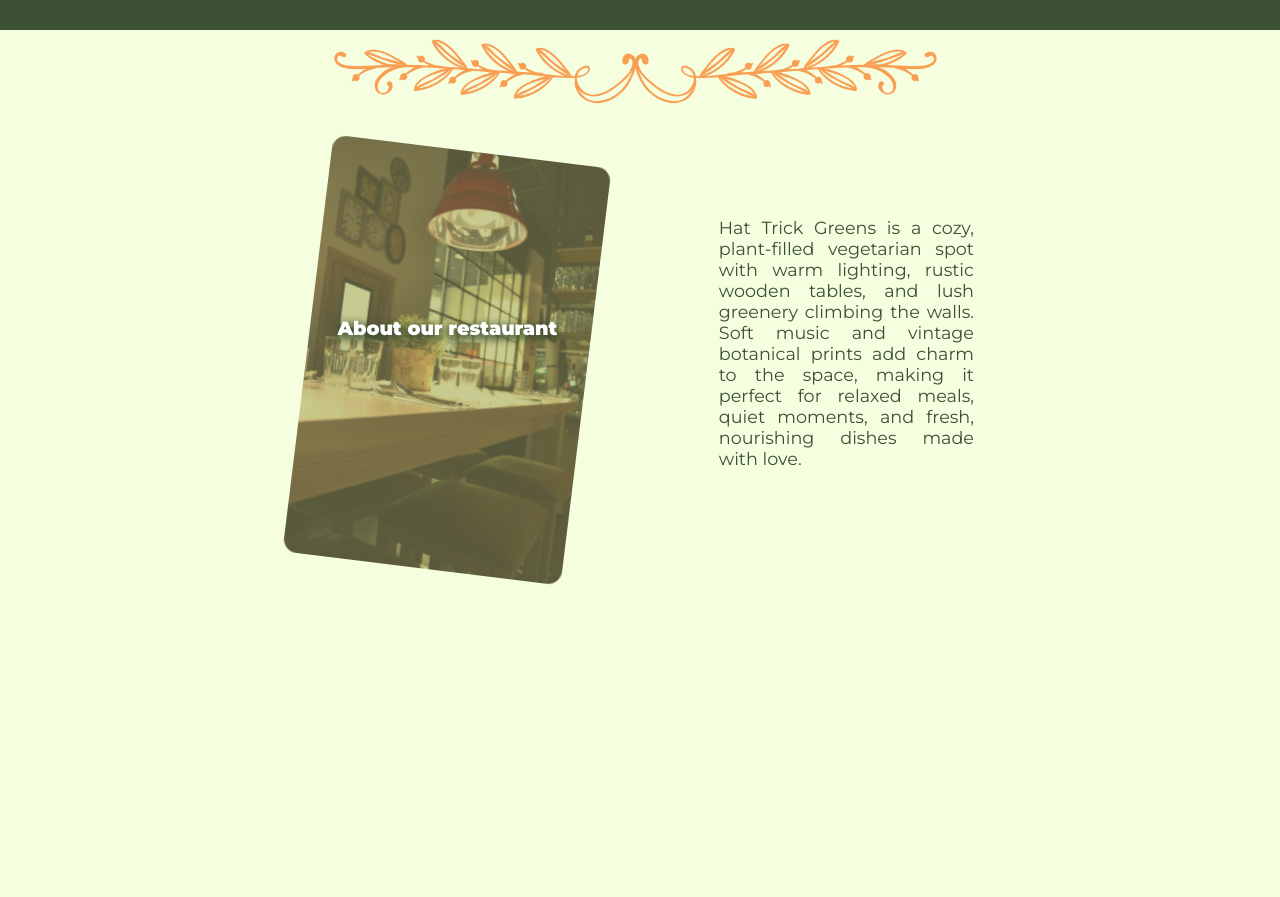
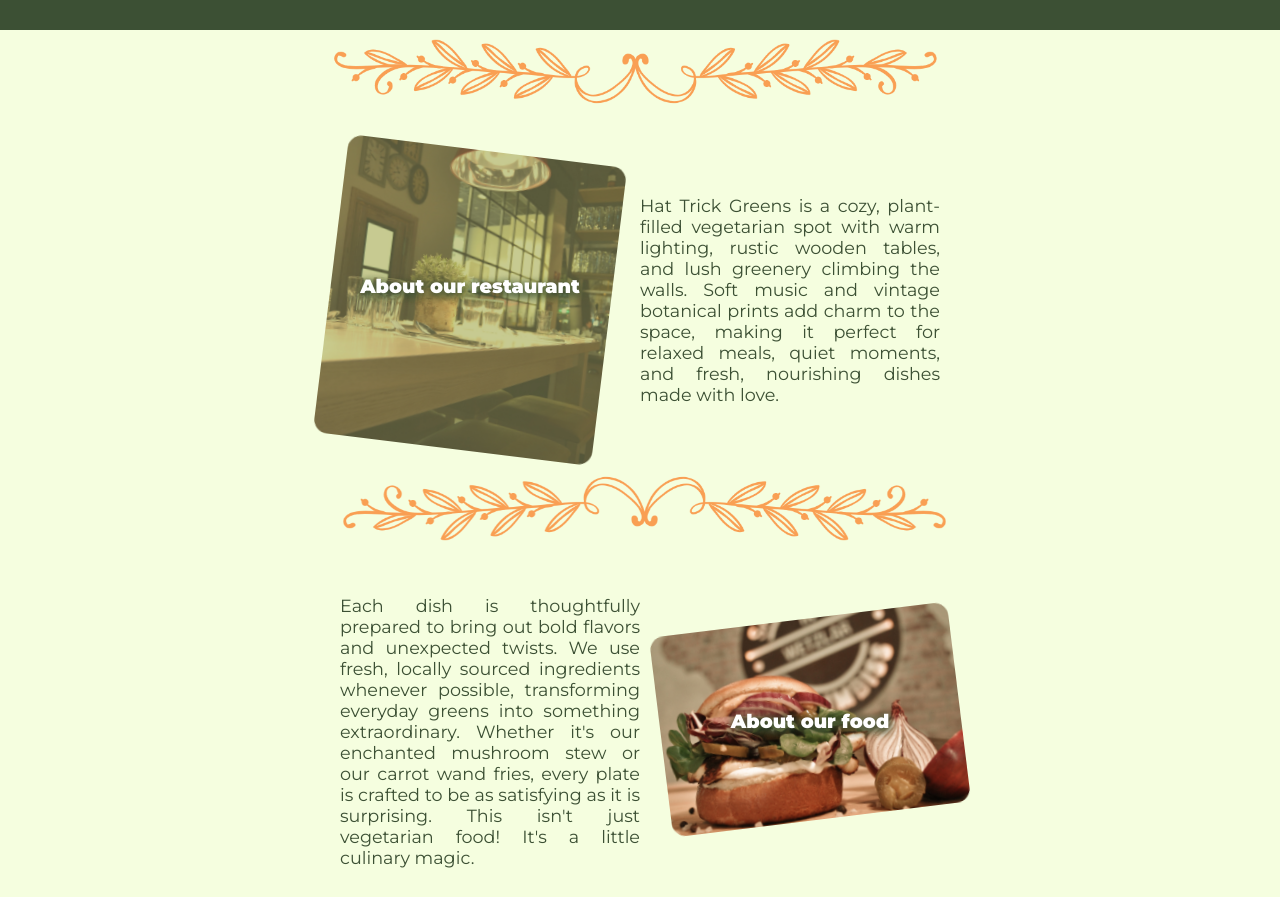
Before and after one commit to Danisaurius/Hat-Trick-Greens, a plain HTML site: page index.html in a window 1280 px wide. Shown: the part 1280-2177 px from the top of the page. Before the commit the page ends 1865 px from the top, so only its background shows below. Drawn offline with Linux system fonts and the light colour scheme.

Commit message:
Fix smaller vw responsive design for restaurant and info food. Fix header for same issue

```diff
--- a/index.html
+++ b/index.html
@@ -83,7 +83,24 @@
                     <p>Hat Trick Greens is a cozy, plant-filled vegetarian spot with warm lighting, rustic wooden tables, and lush greenery climbing the walls. Soft music and vintage botanical prints add charm to the space, making it perfect for relaxed meals, quiet moments, and fresh, nourishing dishes made with love.</p>
                 </div>
             </div>
+        </section>
 
+        <div class="divider">
+            <img class="divider-image" id="divider4" src="Assets/Images/OrnamentSeparator.png" alt="divider">
+        </div>
+
+        <section class="about-the-food">
+            <div class="about-the-food-container">
+                <div class="about-the-food-text-container">
+                    <p>Each dish is thoughtfully prepared to bring out bold flavors and unexpected twists. We use fresh, locally sourced ingredients whenever possible, transforming everyday greens into something extraordinary. Whether it's our enchanted mushroom stew or our carrot wand fries, every plate is crafted to be as satisfying as it is surprising. This isn't just vegetarian food! It's a little culinary magic.</p>
+                </div>
+                <div class="about-us-image-container">
+
+                    <img class="about-our-food-image" src="Assets/Images/Vegan Sandwich 1.jpg" alt="Vegan Sandwich">
+                    <p><span class="bold">About our food</span></p>
+                </div>
+
+            </div>
         </section>
 
     </main>
--- a/main.js
+++ b/main.js
@@ -14,7 +14,7 @@
   });
 });
 
-const elementsToObserve = document.querySelectorAll('.about-us-image, .about-us-image-container p');
+const elementsToObserve = document.querySelectorAll('.about-us-image, .about-us-image-container p, .about-our-food-image');
 
 elementsToObserve.forEach(el => {
   observer.observe(el);
--- a/styles.css
+++ b/styles.css
@@ -209,16 +209,18 @@
 .about-us-container {
     display: flex;
     margin: 40px auto 0 auto;
-    width: 60%;
+    width: 50%;
     min-width: 320px;
     height: auto;
+    max-height: 300px;
     /* border: 1px solid red; */
+    align-items: center;
 }
 
 .about-us-image-container {
     display: flex;
     position: relative;
-    width: 60%;
+    width: 50%;
     /* border: 1px solid orange; */
     justify-content: center;
 }
@@ -245,7 +247,7 @@
     width: 100%;
     max-width: 280px;
     min-width: 210px;
-    max-height: 100%;
+    max-height: 300px;
     object-fit: cover;
     margin: auto;
     transform: rotate(7deg);
@@ -255,7 +257,6 @@
     position: relative;
 
     transform: translateX(-100%);
-    transition: none; /* ensures it doesn’t animate on load */
 }
 
 .about-us-image.visible {
@@ -264,9 +265,10 @@
 }
 
 .about-us-image-container2 {
-    width: 40%;
+    width: 50%;
     /* border: 1px solid blue; */
-    margin: 50px 50px 30px 80px;
+    margin: 0;
+    padding: 0 20px;
     font-family: 'montserrat', sans-serif;
     color: #3c5034;
     text-align: justify;
@@ -274,8 +276,53 @@
     font-size: 1.1rem;
 }
 
+#divider4 {
+    transform: rotate(180deg) translateY(-40px)
 
+}
 
+.about-the-food-container {
+    display: flex;
+    margin: 40px auto 0 auto;
+    width: 50%;
+    min-width: 320px;
+    height: auto;
+    max-height: 300px;
+    /* border: 1px solid red; */
+    align-items: center;
+}
+
+.about-the-food-text-container {
+    width: 50%;
+    /* border: 1px solid blue; */
+    margin: 0;
+    padding: 35px 20px 20px 20px;
+    max-height: 300px;
+    font-family: 'montserrat', sans-serif;
+    color: #3c5034;
+    text-align: justify;
+    align-items: center;
+    font-size: 1.1rem;
+  }
+
+.about-our-food-image {
+    width: 100%;
+    max-width: 315px;
+    min-width: 290px;
+    max-height: 300px;
+    object-fit: cover;
+    margin: auto;
+    transform: rotate(7deg);
+    border-radius: 14px;
+
+    opacity: 0;
+    position: relative;
+}
+
+.about-our-food-image.visible {
+  animation: slideInRight 1s ease-out forwards;
+  animation-delay: 0.3s;
+}
 
 @keyframes slideInLeft {
   from {
@@ -285,6 +332,18 @@
   to {
     transform: translateX(0);
     transform: rotate(7deg);
+    opacity: 1;
+  }
+}
+
+@keyframes slideInRight {
+  from {
+    transform: translateX(90%);
+    opacity: 0;
+  }
+  to {
+    transform: translateX(0);
+    transform: rotate(-7deg);
     opacity: 1;
   }
 }
@@ -307,8 +366,55 @@
   }
 }
 
-@media (max-width: 1000px) {
+@media (max-width: 1100px) {
   .about-us-container {
     flex-direction: column;
+    min-height: 680px;
   }
 }
+
+
+@media (max-width: 1100px) {
+  .about-the-food-container {
+    flex-direction: column-reverse;
+    min-height: 400px;
+
+
+  }
+}
+
+
+@media (max-width: 1100px) {
+    .about-us-image-container2 {
+    font-size: 1rem;
+    width: 80%;
+}
+}
+
+@media (max-width: 1100px) {
+    .about-the-food-text-container {
+    font-size: 1rem;
+    width: 80%;
+}
+}
+
+
+@media (max-width: 1100px) {
+    #divider4 {
+    transform: rotate(180deg) translateY(110px);
+
+}
+}
+
+@media (max-width: 1100px) {
+  .about-us-paragraph {
+    font-size: 0.95rem;
+  }
+}
+
+@media (max-width: 1100px) {
+  .header {
+    flex-direction: column;
+    align-items: center;
+  }
+}
```
Also changed, not shown: Assets/Images/Vegan Sandwich 1.jpg (added).
